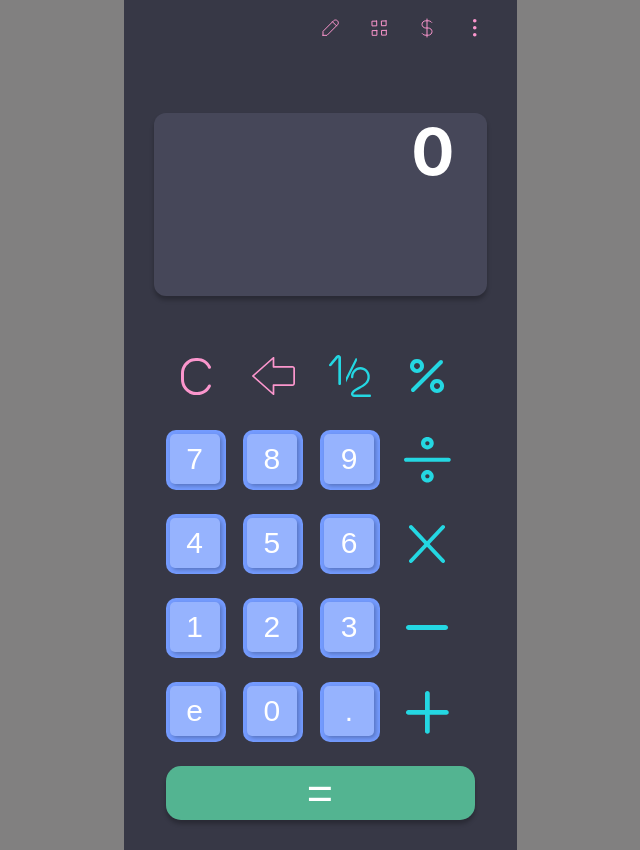
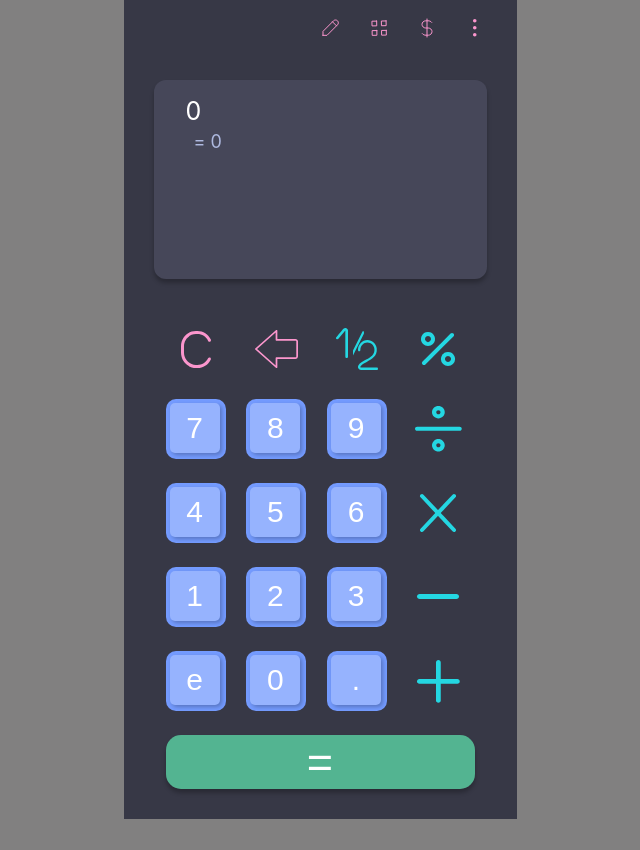
Before and after one commit to Majid-Ebrahimi/calculator, a React (Create React App) app: page / in a window 1280 px wide. Shown: the whole page, without its empty margins (320-960 px from the left). After the commit the page ends 819 px from the top, so only its background shows below. Built offline with nearby package versions, Linux system fonts and the light colour scheme.

Commit message:
add some styles and fix some bugs

```diff
--- a/src/App.tsx
+++ b/src/App.tsx
@@ -7,6 +7,7 @@ import MainCalculator from "./components/layouts/MainCalculator";
 import CalculatorButton from "./components/ui/CalculatorButton";
 import * as Icons from "./assets/Icons";
 import NavigationMenu from "./components/layouts/NavigationMenu";
+import {IconContainer} from "./assets/Icons";
 
 let calculationResult: number
 let firstValue: number
@@ -16,49 +17,113 @@ let moreOperator: boolean = false
 
 function App() {
     const [value, setValue] = useState("0")
+    const [res, setRes] = useState('0')
+    const [isResultClicked,setIsResultClicked] = useState(false)
+    console.log(value)
+    console.log(res)
+
 
     enum operator {
         addition = "+",
         subtraction = "-",
         multiplication = "*",
         division = "/",
-        remainder = "%",
+        divideBy100 = "/100",
+        divideBy2 ='/2'
     }
 
-    let isIncludesOperator = (value.includes(operator.addition) || ((value.lastIndexOf(operator.subtraction) !== 0) && value.includes(operator.subtraction)) || value.includes(operator.multiplication) || value.includes(operator.division) || value.includes(operator.remainder))
-    let isEndsWithOperator = (value.endsWith(operator.addition) || value.endsWith(operator.subtraction) || value.endsWith(operator.multiplication) || value.endsWith(operator.division) || value.endsWith(operator.remainder))
+    let isIncludesOperator = (value.includes(operator.addition) || ((value.lastIndexOf(operator.subtraction) !== 0) && value.includes(operator.subtraction)) || value.includes(operator.multiplication) || value.includes(operator.division) || value.includes(operator.divideBy100) || value.includes(operator.divideBy2))
+    let isEndsWithOperator = (value.endsWith(operator.addition) || value.endsWith(operator.subtraction) || value.endsWith(operator.multiplication) || value.endsWith(operator.division) || value.endsWith(operator.divideBy100) || value.endsWith(operator.divideBy2))
+
+
+    function calculator(opr: string, vl: string) {
+        const leftSide = firstValue
+        let rightSide
+        let calRes = 0
+
+        if (opr === operator.subtraction) {
+            rightSide = parseFloat(vl.substring(vl.lastIndexOf(operatorCalculation), vl.length))
+        } else {
+            rightSide = parseFloat(vl.substring(vl.indexOf(operatorCalculation) + 1, vl.length))
+        }
+
+
+        if ((vl.indexOf(opr) !== vl.length - 1) && isIncludesOperator) {
+            setIsResultClicked(false)
+            if (opr === operator.addition || opr === operator.subtraction) {
+                calRes = leftSide + rightSide
+            } else if (opr === operator.multiplication) {
+                calRes = leftSide * rightSide
+            } else if (opr === operator.division) {
+                calRes = leftSide / rightSide
+            } /*else if (opr === operator.divideBy100) {
+                calRes = leftSide / 100
+            } else if (opr === operator.divideBy2) {
+                calRes = leftSide / 2
+            }*/
+            if (calRes.toString().includes('.')) {
+                setRes(calRes.toFixed(3).toString())
+            } else {
+                setRes(calRes.toString())
+            }
+        } else (setRes(leftSide.toString()))
+
+    }
+
+    // console.log('lastIndexOfOperator = ' + value.lastIndexOf(operatorCalculation) + 1)
+    // console.log('value.length = ' + value.length)
+
 
     function setValueNumber(num: string) {
+        if (!(value.startsWith("0") && num === "0" && value.length === 1)) {
+            if (value.startsWith("0") && value.length === 1) {
+                setValue(value.replaceAll('0', num))
+                setRes(value.replaceAll('0', num))
 
-        if (!(value.startsWith("0") && num === "0")) {
-            if (value.startsWith("0")) {
-                setValue(value.replaceAll('0', num))
             } else {
                 setValue(value.concat(num))
+                setRes(value.concat(num))
+                if (isIncludesOperator) {
+                    calculator(operatorCalculation, value.concat(num))
+                } else {
+                    setRes(value.concat(num))
+                }
+            }
         }
     }
 
-    }
-
     function deleteHandler() {
-        if (value.length !== 1) {
-            setValue(value.slice(0, value.length - 1))
-        } else if (value.length === 1) {
+        setIsResultClicked(false)
+        if (value.length === 1) {
             setValue(value.replaceAll(value, '0'))
+            setRes(value.replaceAll(value, '0'))
         } else {
             setValue(value.slice(0, value.length - 1))
+            if (isIncludesOperator && !isEndsWithOperator) {
+                calculator(operatorCalculation, value.slice(0, value.length - 1))
+            } else (setRes(value.slice(0, value.length - 1)))
         }
     }
 
     function deleteAllHandler() {
         setValue("0")
+        setRes("0")
+        setIsResultClicked(false)
     }
 
     function operatorHandler(opr: string) {
         //Todo: fix if statements here
-        if (value.length !== 0 || opr === operator.subtraction) {
-            if (!(value.startsWith('0') && opr !== operator.subtraction)) {
-                if (value.startsWith('0') && opr === operator.subtraction) {
+        if(opr === operator.divideBy100){
+            setRes((parseFloat(res)/100).toString())
+            setValue((parseFloat(value)/100).toString())
+        }else if (opr === operator.divideBy2){
+            setRes((parseFloat(res)/2).toString())
+            setValue((parseFloat(value)/2).toString())
+        }
+        else {
+            if ((value.length !== 0 || opr === operator.subtraction)) {
+                if (!(value.startsWith('0') && opr !== operator.subtraction && value.length === 1)) {
+                    if (value.startsWith('0') && opr === operator.subtraction && value.length === 1) {
                         setValue(value.replaceAll('0', opr))
                     } else if (!isEndsWithOperator) {
                         if (!isIncludesOperator) {
@@ -75,9 +140,10 @@ function App() {
             }
 
         }
+    }
 
     function resultHandler(opr?: string) {
-
+        setIsResultClicked(true)
         if (!isEndsWithOperator) {
             if (isIncludesOperator) {
                 let secondValue
@@ -92,10 +158,13 @@ function App() {
                     calculationResult = firstValue * secondValue
                 } else if (operatorCalculation === operator.division) {
                     calculationResult = firstValue / secondValue
-                } else if (operatorCalculation === operator.remainder) {
-                    calculationResult = firstValue % secondValue
-                }
+                } /*else if (opr === operator.divideBy100) {
+                    calculationResult = firstValue / 100
+                } else if (opr === operator.divideBy2) {
+                    calculationResult = firstValue / 2
+                }*/
                 if (moreOperator && calculationResult !== 0) {
+                    setIsResultClicked(false)
                     if (opr != null) {
                         operatorCalculation = opr
                     }
@@ -121,24 +190,30 @@ function App() {
     return (
         <Layout>
             <NavigationMenu/>
-            <CalculationBox text={value}/>
+            <CalculationBox calculationLine={value} isResClicked={isResultClicked} result={res}/>
             <MainCalculator
                 onRes={resultHandler}
             >
-                <Icons.ClearIc onTap={
-                    deleteAllHandler
-                }/>
-                <Icons.ArrBackIc onTap={
-                    deleteHandler
-                }/>
-                <Icons.HalfIc onTap={() => {
-                    // operatorHandler(operator.division)
-                    // setValueNumber('/2')
-                    // resultHandler()
-                }}/>
-                <Icons.PercentIc onTap={() => {
-                    operatorHandler(operator.remainder)
-                }}/>
+                <IconContainer onTap={deleteAllHandler}>
+                    <Icons.ClearIc/>
+                </IconContainer>
+                <IconContainer onTap={deleteHandler}>
+                    <Icons.ArrBackIc/>
+                </IconContainer>
+
+
+                <IconContainer onTap={() => {
+                    operatorHandler(operator.divideBy2)
+                }}>
+                    <Icons.HalfIc/>
+                </IconContainer>
+
+                <IconContainer onTap={() => {
+                    operatorHandler(operator.divideBy100)
+                }}>
+                    <Icons.PercentIc/>
+                </IconContainer>
+
                 <CalculatorButton onCalNumber={() => {
                     setValueNumber('7')
                 }} calNumber={7}/>
@@ -148,9 +223,11 @@ function App() {
                 <CalculatorButton onCalNumber={() => {
                     setValueNumber('9')
                 }} calNumber={9}/>
-                <Icons.DivisionIC onTap={() => {
+                <IconContainer onTap={() => {
                     operatorHandler(operator.division)
-                }}/>
+                }}>
+                    <Icons.DivisionIC/>
+                </IconContainer>
                 <CalculatorButton onCalNumber={() => {
                     setValueNumber('4')
                 }} calNumber={4}/>
@@ -161,9 +238,11 @@ function App() {
                     setValueNumber('6')
                 }} calNumber={6}/>
 
-                <Icons.MultiplicationIc onTap={() => {
+                <IconContainer onTap={() => {
                     operatorHandler(operator.multiplication)
-                }}/>
+                }}>
+                    <Icons.MultiplicationIc/>
+                </IconContainer>
                 <CalculatorButton onCalNumber={() => {
                     setValueNumber('1')
                 }} calNumber={1}/>
@@ -173,9 +252,11 @@ function App() {
                 <CalculatorButton onCalNumber={() => {
                     setValueNumber('3')
                 }} calNumber={3}/>
-                <Icons.MinusIc onTap={() => {
+                <IconContainer onTap={() => {
                     operatorHandler(operator.subtraction)
-                }}/>
+                }}>
+                    <Icons.MinusIc/>
+                </IconContainer>
                 <CalculatorButton onCalNumber={() => {
                     setValueNumber('2.71828183')
                 }} calNumber={'e'}/>
@@ -186,9 +267,11 @@ function App() {
                     setValueNumber('.')
                 }} calNumber={'.'}/>
 
-                <Icons.PlusIc onTap={() => {
+                <IconContainer onTap={() => {
                     operatorHandler(operator.addition)
-                }}/>
+                }}>
+                    <Icons.PlusIc/>
+                </IconContainer>
             </MainCalculator>
         </Layout>
     );
--- a/src/assets/Icons.module.css
+++ b/src/assets/Icons.module.css
@@ -1,12 +1,10 @@
 .iconContainer {
     width: 60px;
     height: 60px;
-    margin-right: 14px;
-    margin-bottom: 24px;
+    margin-bottom: 20px;
     border-radius: 10px;
-    /*padding: 1rem;*/
-    /*background-color: #749BFF;;*/
 }
 .iconContainer:active {
-    background-color: #b4c7ff;
+    background-color: rgba(255, 255, 255, 0.62);
+    border-radius: 100%;
 }
--- a/src/assets/Icons.tsx
+++ b/src/assets/Icons.tsx
@@ -1,19 +1,23 @@
 import classes from './Icons.module.css'
 
-function MultiplicationIc(props: any) {
+function IconContainer(props: any){
+    return(
+        <div className={classes.iconContainer} onClick={props.onTap}>
+            {props.children}
+        </div>)
+}
+
+function MultiplicationIc() {
     return (
-        <div className={classes.iconContainer} onClick={props.onTap}>
             <svg width="60" height="60" viewBox="0 0 60 60" fill="none" xmlns="http://www.w3.org/2000/svg">
                 <path d="M14 13L46 47" stroke="#24D7E2" strokeWidth="4" strokeLinecap="round" strokeLinejoin="round"/>
                 <path d="M14 47L46 13" stroke="#24D7E2" strokeWidth="4" strokeLinecap="round" strokeLinejoin="round"/>
             </svg>
-        </div>
     )
 }
 
-function DivisionIC(props: any) {
+function DivisionIC() {
     return (
-        <div className={classes.iconContainer} onClick={props.onTap}>
             <svg width="60" height="60" viewBox="0 0 60 60" fill="none" xmlns="http://www.w3.org/2000/svg">
                 <path
                     d="M9.125 31.8182C8.56141 31.8182 8.02091 31.6003 7.6224 31.2124C7.22388 30.8246 7 30.2985 7 29.75C7 29.2015 7.22388 28.6754 7.6224 28.2876C8.02091 27.8997 8.56141 27.6818 9.125 27.6818H51.625C52.1886 27.6818 52.7291 27.8997 53.1276 28.2876C53.5261 28.6754 53.75 29.2015 53.75 29.75C53.75 30.2985 53.5261 30.8246 53.1276 31.2124C52.7291 31.6003 52.1886 31.8182 51.625 31.8182H9.125Z"
@@ -22,39 +26,32 @@ function DivisionIC(props: any) {
                       d="M24 13.2045C24 14.8501 24.6716 16.4282 25.8672 17.5918C27.0627 18.7554 28.6842 19.4091 30.375 19.4091C32.0658 19.4091 33.6873 18.7554 34.8828 17.5918C36.0784 16.4282 36.75 14.8501 36.75 13.2045C36.75 11.559 36.0784 9.98085 34.8828 8.81727C33.6873 7.65369 32.0658 7 30.375 7C28.6842 7 27.0627 7.65369 25.8672 8.81727C24.6716 9.98085 24 11.559 24 13.2045ZM32.5 13.2045C32.5 13.7531 32.2761 14.2791 31.8776 14.667C31.4791 15.0548 30.9386 15.2727 30.375 15.2727C29.8114 15.2727 29.2709 15.0548 28.8724 14.667C28.4739 14.2791 28.25 13.7531 28.25 13.2045C28.25 12.656 28.4739 12.13 28.8724 11.7421C29.2709 11.3543 29.8114 11.1364 30.375 11.1364C30.9386 11.1364 31.4791 11.3543 31.8776 11.7421C32.2761 12.13 32.5 12.656 32.5 13.2045ZM24 46.2955C24 47.941 24.6716 49.5192 25.8672 50.6827C27.0627 51.8463 28.6842 52.5 30.375 52.5C32.0658 52.5 33.6873 51.8463 34.8828 50.6827C36.0784 49.5192 36.75 47.941 36.75 46.2955C36.75 44.6499 36.0784 43.0718 34.8828 41.9082C33.6873 40.7446 32.0658 40.0909 30.375 40.0909C28.6842 40.0909 27.0627 40.7446 25.8672 41.9082C24.6716 43.0718 24 44.6499 24 46.2955ZM32.5 46.2955C32.5 46.844 32.2761 47.37 31.8776 47.7579C31.4791 48.1457 30.9386 48.3636 30.375 48.3636C29.8114 48.3636 29.2709 48.1457 28.8724 47.7579C28.4739 47.37 28.25 46.844 28.25 46.2955C28.25 45.7469 28.4739 45.2209 28.8724 44.833C29.2709 44.4452 29.8114 44.2273 30.375 44.2273C30.9386 44.2273 31.4791 44.4452 31.8776 44.833C32.2761 45.2209 32.5 45.7469 32.5 46.2955Z"
                       fill="#24D7E2"/>
             </svg>
-        </div>
 
     )
 }
 
-function MinusIc(props: any) {
+function MinusIc() {
     return (
-        <div className={classes.iconContainer} onClick={props.onTap}>
             <svg width="60" height="60" viewBox="0 0 60 60" fill="none" xmlns="http://www.w3.org/2000/svg">
                 <path
                     d="M48.375 32H11.625C10.1753 32 9 30.8807 9 29.5C9 28.1193 10.1753 27 11.625 27H48.375C49.8247 27 51 28.1193 51 29.5C51 30.8807 49.8247 32 48.375 32Z"
                     fill="#24D7E2"/>
             </svg>
-        </div>
     )
 }
 
-function PlusIc(props: any) {
+function PlusIc() {
     return (
-        <div className={classes.iconContainer} onClick={props.onTap}>
             <svg width="60" height="60" viewBox="0 0 60 60" fill="none" xmlns="http://www.w3.org/2000/svg">
                 <path fillRule="evenodd" clipRule="evenodd"
                       d="M32.75 32.75V49.375C32.75 50.0049 32.4998 50.609 32.0544 51.0544C31.609 51.4998 31.0049 51.75 30.375 51.75C29.7451 51.75 29.141 51.4998 28.6956 51.0544C28.2502 50.609 28 50.0049 28 49.375V32.75H11.375C10.7451 32.75 10.141 32.4998 9.69562 32.0544C9.25022 31.609 9 31.0049 9 30.375C9 29.7451 9.25022 29.141 9.69562 28.6956C10.141 28.2502 10.7451 28 11.375 28H28V11.375C28 10.7451 28.2502 10.141 28.6956 9.69562C29.141 9.25022 29.7451 9 30.375 9C31.0049 9 31.609 9.25022 32.0544 9.69562C32.4998 10.141 32.75 10.7451 32.75 11.375V28H49.375C50.0049 28 50.609 28.2502 51.0544 28.6956C51.4998 29.141 51.75 29.7451 51.75 30.375C51.75 31.0049 51.4998 31.609 51.0544 32.0544C50.609 32.4998 50.0049 32.75 49.375 32.75H32.75Z"
                       fill="#24D7E2"/>
             </svg>
-        </div>
-
     )
 }
 
-function PercentIc(props: any) {
+function PercentIc() {
     return (
-        <div className={classes.iconContainer} onClick={props.onTap}>
             <svg width="60" height="60" viewBox="0 0 60 60" fill="none" xmlns="http://www.w3.org/2000/svg">
                 <path fillRule="evenodd" clipRule="evenodd"
                       d="M16.4647 23.5356C15.0347 22.1057 14.6069 19.955 15.3807 18.0866C16.1546 16.2182 17.9777 15 20 15C22.0223 15 23.8454 16.2182 24.6193 18.0866C25.3931 19.955 24.9653 22.1057 23.5354 23.5356C21.5828 25.4881 18.4172 25.4881 16.4647 23.5356Z"
@@ -64,13 +61,11 @@ function PercentIc(props: any) {
                       stroke="#24D7E2" strokeWidth="4" strokeLinecap="round"/>
                 <path d="M44 16L16 44" stroke="#24D7E2" strokeWidth="4" strokeLinecap="round"/>
             </svg>
-        </div>
     )
 }
 
-function HalfIc(props: any) {
+function HalfIc() {
     return (
-        <div className={classes.iconContainer} onClick={props.onTap}>
             <svg width="60" height="60" viewBox="0 0 60 60" fill="none" xmlns="http://www.w3.org/2000/svg">
                 <path
                     d="M19.6667 39C18.9308 39 18.3335 38.44 18.3335 37.75V11.5142L11.3805 19.7741C10.9246 20.3165 10.0846 20.4078 9.50732 19.9815C8.92868 19.5541 8.83136 18.7678 9.286 18.2253C9.286 18.2253 16.4096 9.76671 16.4469 9.73296C17.2135 9.01547 18.3548 8.80422 19.3548 9.19046C20.3547 9.57921 21 10.4854 21 11.5004V37.75C21 38.44 20.4027 39 19.6667 39Z"
@@ -89,32 +84,27 @@ function HalfIc(props: any) {
                     </clipPath>
                 </defs>
             </svg>
-        </div>
 
     )
 }
 
-function ArrBackIc(props: any) {
+function ArrBackIc() {
     return (
-        <div className={classes.iconContainer} onClick={props.onTap}>
             <svg width="60" height="60" viewBox="0 0 60 60" fill="none" xmlns="http://www.w3.org/2000/svg">
                 <path
                     d="M49.42 20.1203H31.3603V11.7606C31.3605 11.6102 31.3101 11.4631 31.2156 11.338C31.1211 11.213 30.9868 11.1155 30.8295 11.0579C30.6723 11.0003 30.4993 10.9853 30.3324 11.0146C30.1655 11.044 30.0122 11.1165 29.8919 11.2229L9.25222 29.4623C9.17226 29.5329 9.10883 29.6167 9.06555 29.709C9.02228 29.8012 9 29.9001 9 30C9 30.0999 9.02228 30.1988 9.06555 30.291C9.10883 30.3833 9.17226 30.4671 9.25222 30.5377L29.8919 48.7771C30.0122 48.8835 30.1655 48.956 30.3324 48.9854C30.4993 49.0147 30.6723 48.9997 30.8295 48.9421C30.9868 48.8845 31.1211 48.787 31.2156 48.662C31.3101 48.5369 31.3605 48.3898 31.3603 48.2394V39.8797H49.42C50.1043 39.8797 50.7605 39.6395 51.2443 39.2119C51.7282 38.7843 52 38.2044 52 37.5998V22.4002C52 21.7956 51.7282 21.2157 51.2443 20.7881C50.7605 20.3605 50.1043 20.1203 49.42 20.1203ZM50.28 37.5998C50.28 37.8013 50.1894 37.9946 50.0281 38.1371C49.8669 38.2797 49.6481 38.3597 49.42 38.3597H30.5003C30.2723 38.3597 30.0535 38.4398 29.8922 38.5823C29.731 38.7248 29.6404 38.9182 29.6404 39.1197V46.4041L11.0775 30L29.6404 13.5959V20.8803C29.6404 21.0818 29.731 21.2751 29.8922 21.4177C30.0535 21.5602 30.2723 21.6403 30.5003 21.6403H49.42C49.6481 21.6403 49.8669 21.7203 50.0281 21.8629C50.1894 22.0054 50.28 22.1987 50.28 22.4002V37.5998Z"
                     fill="#FB96CD"/>
             </svg>
-        </div>
     )
 }
 
-function ClearIc(props: any) {
+function ClearIc() {
     return (
-        <div className={classes.iconContainer} onClick={props.onTap}>
             <svg width="60" height="60" viewBox="0 0 60 60" fill="none" xmlns="http://www.w3.org/2000/svg">
                 <path
                     d="M31.4467 49H29.9516C21.7073 49 15 42.0841 15 33.5833V27.4167C15 18.9159 21.7073 12 29.9516 12H31.4467C37.1642 12 42.2971 15.2807 44.8433 20.5624C45.2111 21.3255 44.9091 22.2505 44.1705 22.6298C43.4274 23.0075 42.5333 22.6976 42.1655 21.936C40.1291 17.7088 36.0219 15.0833 31.4467 15.0833H29.9516C23.3564 15.0833 17.9903 20.6164 17.9903 27.4167V33.5833C17.9903 40.3836 23.3564 45.9167 29.9516 45.9167H31.4467C35.9412 45.9167 40.014 43.3575 42.0788 39.2366C42.457 38.4812 43.3586 38.1821 44.0942 38.5753C44.8284 38.9653 45.1154 39.8949 44.7372 40.6519C42.155 45.801 37.064 49 31.4467 49Z"
                     fill="#FB96CD"/>
             </svg>
-        </div>
     )
 }
 
@@ -174,6 +164,7 @@ function PencilIc() {
 }
 
 export {
+    IconContainer,
     MultiplicationIc, PlusIc, MinusIc, DivisionIC, PercentIc,
     HalfIc, ClearIc, DollarIc, PencilIc, DotMenuIc, SqrMenuIc, ArrBackIc,
 }
--- a/src/components/layouts/CalculationBox.module.css
+++ b/src/components/layouts/CalculationBox.module.css
@@ -1,16 +1,59 @@
 .div {
     height: 183px;
-    text-align: right;
-    padding:0 2rem;
-    margin: 0 30px 50px;
+    text-align: left;
+    padding: 1rem 2rem 0 2rem;
+    margin: 20px 30px 40px 30px;
     background-color: #464759;
     box-shadow: 0 4px 4px 0 #00000040;
-    border-radius: 12px
+    border-radius: 12px;
+    flex-wrap: wrap;
 }
 
 
-.div h2 {
+.calculationLine {
     color: white;
+    font-size: 25px;
+    font-weight: 400;
+    line-height: 30px;
+    letter-spacing: 0;
+    text-align: left;
+    margin: 0 0 0 0;
     overflow: hidden;
-    font-size: 4rem;
+    flex-wrap: wrap;
+
+    /*display: inline-block;*/
 }
+
+.smallCalculationLine {
+    font-size: 18px;
+    font-weight: 400;
+    line-height: 22px;
+    letter-spacing: 0;
+    text-align: left;
+    color: white;
+    margin: 0 0 0 0;
+    overflow: hidden;
+    flex-wrap: wrap;
+}
+
+.result {
+    color: rgba(175, 186, 225, 1);
+    margin: 5px 0 0 8px;
+    font-size: 18px;
+    font-weight: 400;
+    line-height: 22px;
+    letter-spacing: 0;
+    text-align: left;
+    overflow: hidden;
+}
+
+.bigResult {
+    color: white;
+    margin: 5px 0 0 8px;
+    font-size: 25px;
+    font-weight: 400;
+    line-height: 30px;
+    letter-spacing: 0;
+    text-align: left;
+    overflow: hidden;
+}
--- a/src/components/layouts/CalculationBox.tsx
+++ b/src/components/layouts/CalculationBox.tsx
@@ -1,9 +1,18 @@
 import classes from './CalculationBox.module.css'
-function CalculationBox(props: any){
 
-    return <div className={classes.div}>
-        <h2>{props.text}</h2>
-    </div>
+function CalculationBox(props: any) {
+
+
+    return (<div className={classes.div}>
+        {
+            props.isResClicked ? <p className={classes.smallCalculationLine}>{props.calculationLine}</p> :
+                <p className={classes.calculationLine}>{props.calculationLine}</p>
+        }
+        {
+            props.isResClicked ? <p className={classes.bigResult}>= {props.result}</p> :
+                    <p className={classes.result}>= {props.result}</p>
+        }
+    </div>)
 }
 
 export default CalculationBox
--- a/src/components/layouts/MainCalculator.tsx
+++ b/src/components/layouts/MainCalculator.tsx
@@ -4,8 +4,6 @@ function MainCalculator(props: any){
     return (
         <div className={classes.gridContainer}>
             {props.children}
-            {/*<button onClick={props.onDeleteAll} className={classes.item1}>C</button>*/}
-            {/*<button onClick={props.onDelete} className={classes.item2}>x</button>*/}
             <button onClick={props.onRes} className={classes.resultButton}>=</button>
         </div>)
 }
```
Also changed, not shown: src/components/layouts/MainCalculator.module.css (+2 -30 lines), src/components/layouts/NavigationMenu.tsx (+4 -4 lines). Lines whose indentation alone changed are shown as unchanged.
